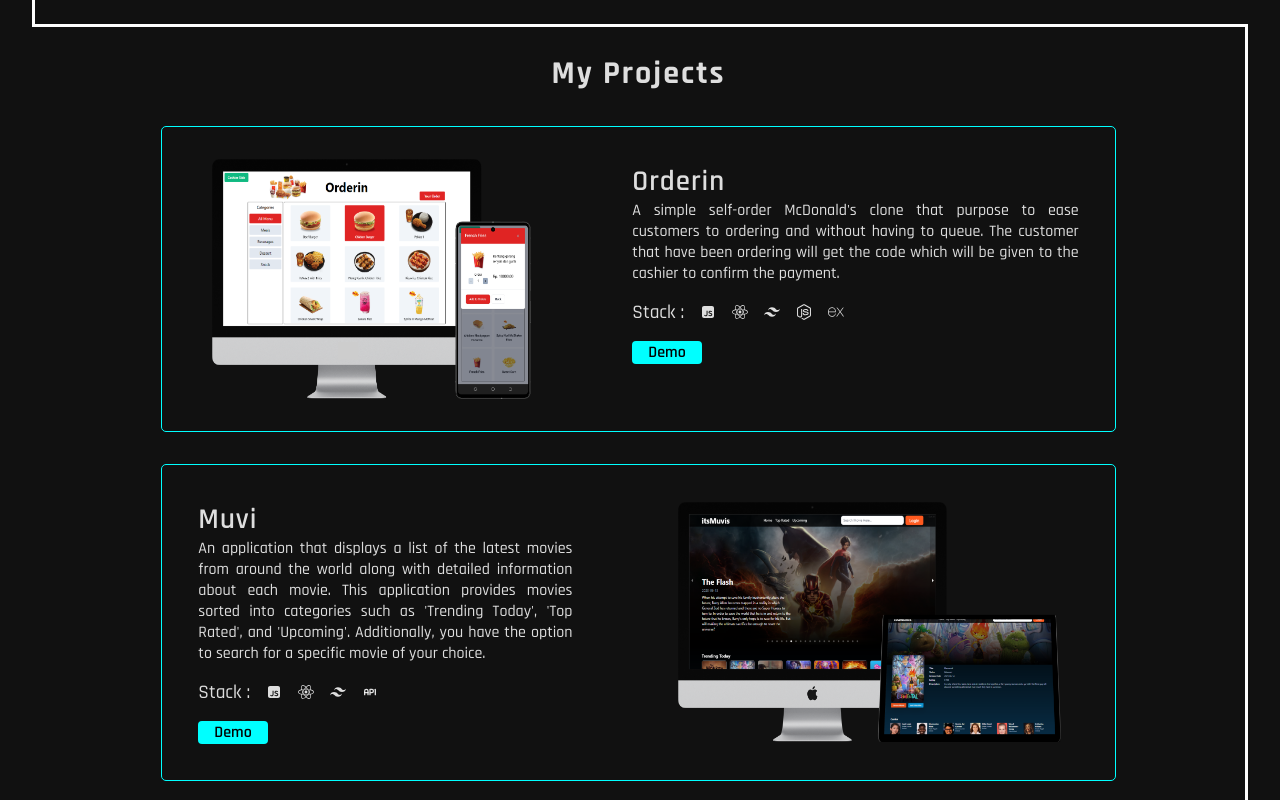
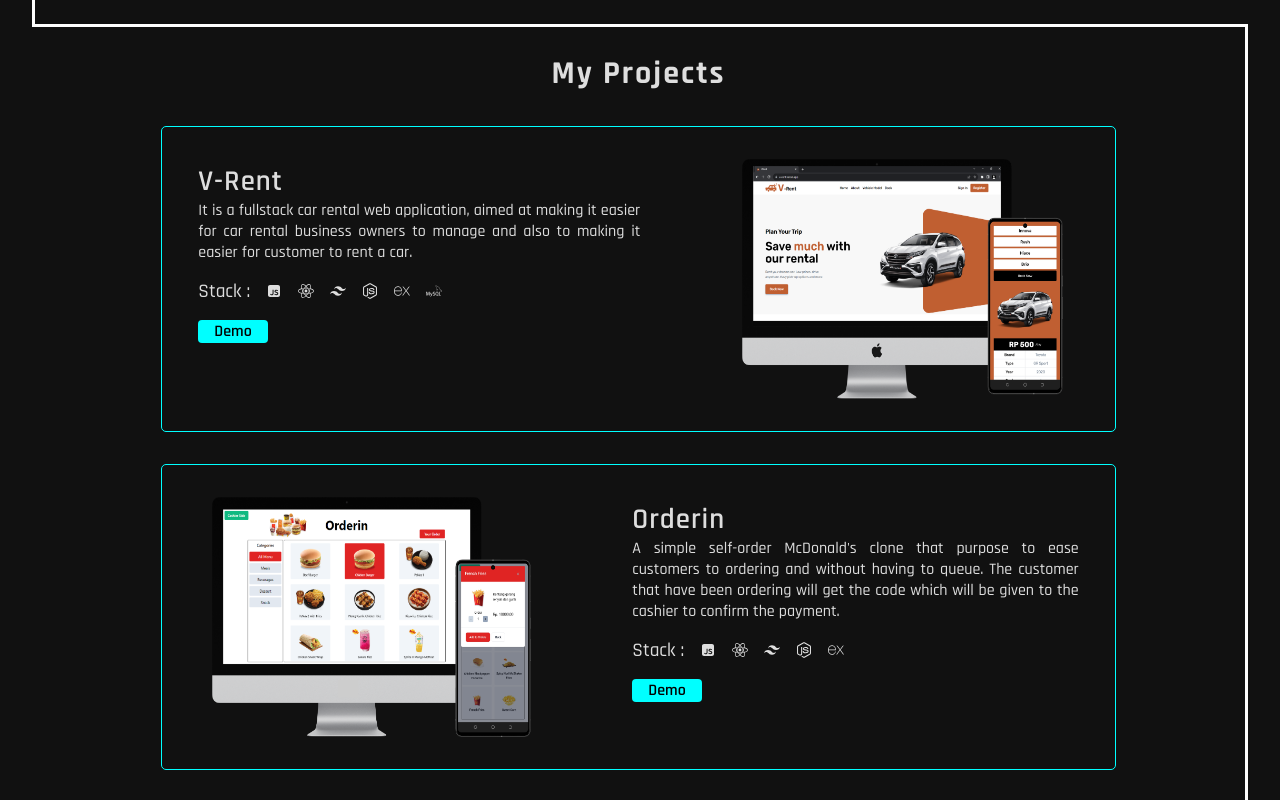
Before and after one commit to itshadis/portfolio-v.2, a React (Vite) app: page / in a window 1280 px wide. Shown: the part 2120-2920 px from the top of the page. Built offline with nearby package versions, Linux system fonts and the light colour scheme.

Commit message:
update project

```diff
--- a/src/components/Works/index.jsx
+++ b/src/components/Works/index.jsx
@@ -1,12 +1,19 @@
+import ListWorks from './ListWorks';
 import { FaReact, FaNodeJs } from 'react-icons/fa';
-import { SiTailwindcss, SiExpress } from 'react-icons/si';
+import { SiTailwindcss, SiExpress, SiMysql } from 'react-icons/si';
 import { TbApi } from 'react-icons/tb';
-import ListWorks from './ListWorks';
 import { RiJavascriptFill } from 'react-icons/ri';
 import './index.scss';
 
 function Work() {
   const works = [
+    {
+      img: '/images/vrent.png',
+      title: 'V-Rent',
+      detail: `It is a fullstack car rental web application, aimed at making it easier for car rental business owners to manage and also to making it easier for customer to rent a car.`,
+      stack: [<RiJavascriptFill />, <FaReact />, <SiTailwindcss />, <FaNodeJs />, <SiExpress />, <SiMysql />],
+      link: 'https://v-rent.vercel.app'
+    },
     {
       img: '/images/self-order.png',
       title: 'Orderin',
@@ -16,7 +23,7 @@ function Work() {
     },
     {
       img: '/images/muvi.png',
-      title: 'Muvi',
+      title: 'itsMuvis',
       detail: `An application that displays a list of the latest movies from around the world along with detailed information about each movie. This application provides movies sorted into categories such as 'Trending Today', 'Top Rated', and 'Upcoming'. Additionally, you have the option to search for a specific movie of your choice.`,
       stack: [<RiJavascriptFill />, <FaReact />, <SiTailwindcss />,<TbApi /> ],
       link: 'https://its-muvi.netlify.app/'
@@ -34,17 +41,17 @@ function Work() {
     <section id='projects'>
       <h1 className='tag'>My Projects</h1>
       <div className='work-container'>
-        <div className='work-wrapper'>
-          <h1>Orderin</h1>
+        <div style={{flexDirection: 'row-reverse'}} className='work-wrapper'>
           <ListWorks img={works[0].img} title={works[0].title} detail={works[0].detail} stack={works[0].stack} link={works[0].link} />
         </div>
-        <div style={{flexDirection: 'row-reverse'}} className='work-wrapper'>
-          <h1>Muvi</h1>
+        <div className='work-wrapper'>
           <ListWorks img={works[1].img} title={works[1].title} detail={works[1].detail} stack={works[1].stack} link={works[1].link} />
         </div>
+        <div style={{flexDirection: 'row-reverse'}} className='work-wrapper'>
+          <ListWorks img={works[2].img} title={works[2].title} detail={works[2].detail} stack={works[2].stack} link={works[2].link} />
+        </div>
         <div className='work-wrapper'>
-          <h1>Web - Calc</h1>
-          <ListWorks img={works[2].img} title={works[2].title} detail={works[2].detail} stack={works[2].stack} link={works[2].link} />
+          <ListWorks img={works[3].img} title={works[3].title} detail={works[3].detail} stack={works[3].stack} link={works[3].link} />
         </div>
       </div>
     </section>
```
Also changed, not shown: public/images/vrent.png (added).
